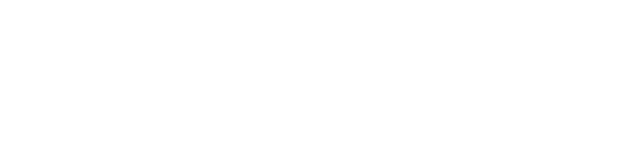
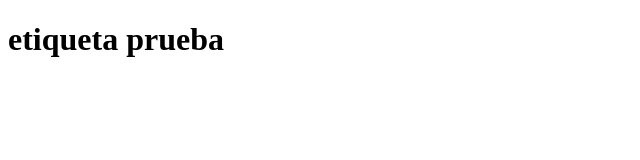
Before and after one commit to ACEFALO2022/ejemploGitHub, a plain HTML site: page index.html in a window 1280 px wide. Shown: the whole page, without its empty margins (0-640 px from the left). Drawn offline with Linux system fonts and the light colour scheme.

Commit message:
primera modifiacion html

```diff
--- a/index.html
+++ b/index.html
@@ -7,6 +7,6 @@
     <title>Document</title>
 </head>
 <body>
-
+   <h1>etiqueta prueba</h1>
 </body>
 </html>
```
